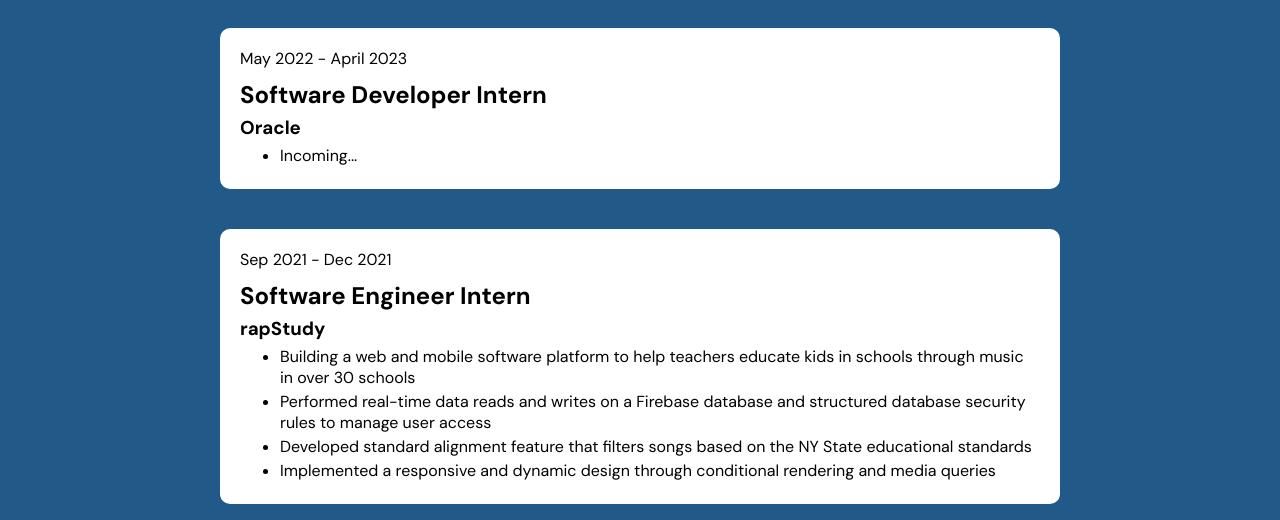
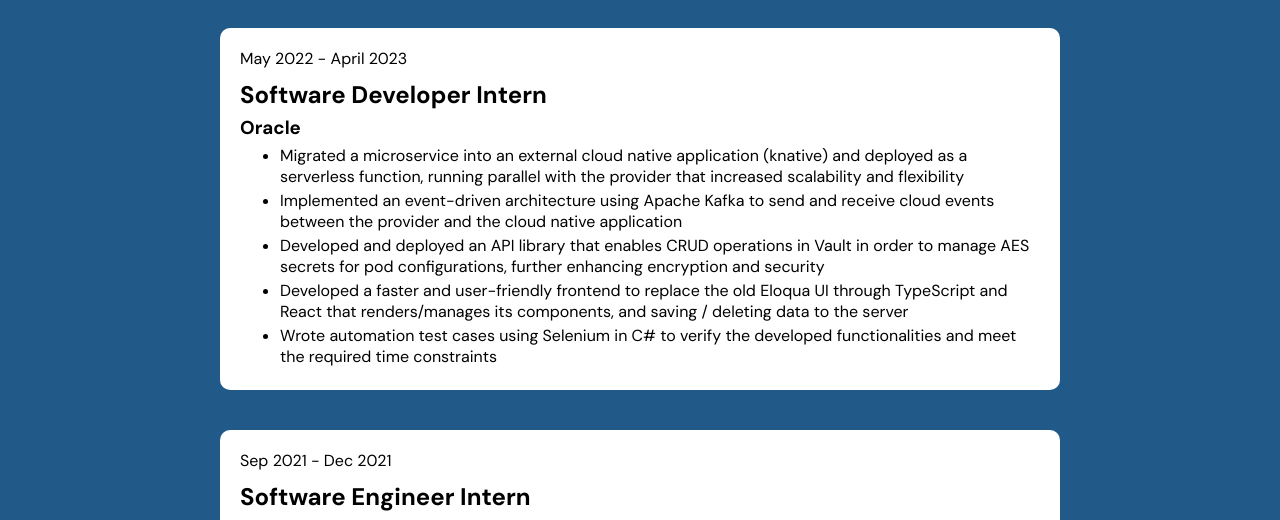
Before and after one commit to jongjin-j/Portfolio, a Gatsby site: page /experiences in a window 1280 px wide. Shown: the part 266-786 px from the top of the page. Built offline with nearby package versions, Linux system fonts and the light colour scheme; Gatsby itself is replaced by a stand-in of ours.

Commit message:
Updated experiences

```diff
--- a/src/pages/experiences.js
+++ b/src/pages/experiences.js
@@ -17,7 +17,11 @@
                             <h3 className={styles.jobtitle}>Software Developer Intern</h3>
                             <h3>Oracle</h3>
                             <ul className={styles.list}>
-                                <li>Incoming...</li>
+                                <li>Migrated a microservice into an external cloud native application (knative) and deployed as a serverless function, running parallel with the provider that increased scalability and flexibility</li>
+                                <li>Implemented an event-driven architecture using Apache Kafka to send and receive cloud events between the provider and the cloud native application</li>
+                                <li>Developed and deployed an API library that enables CRUD operations in Vault in order to manage AES secrets for pod configurations, further enhancing encryption and security</li>
+                                <li>Developed a faster and user-friendly frontend to replace the old Eloqua UI through TypeScript and React that renders/manages its components, and saving / deleting data to the server</li>
+                                <li>Wrote automation test cases using Selenium in C# to verify the developed functionalities and meet the required time constraints</li>
                             </ul>
                         </div>
                     </a>
```
